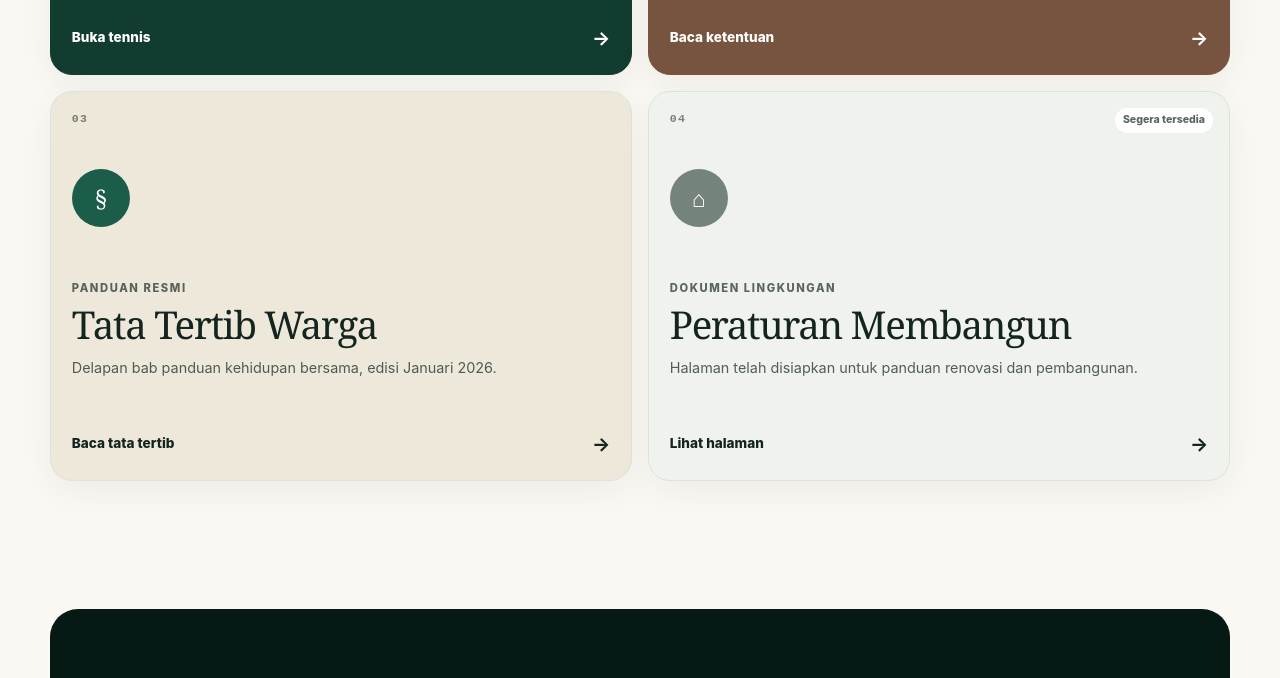
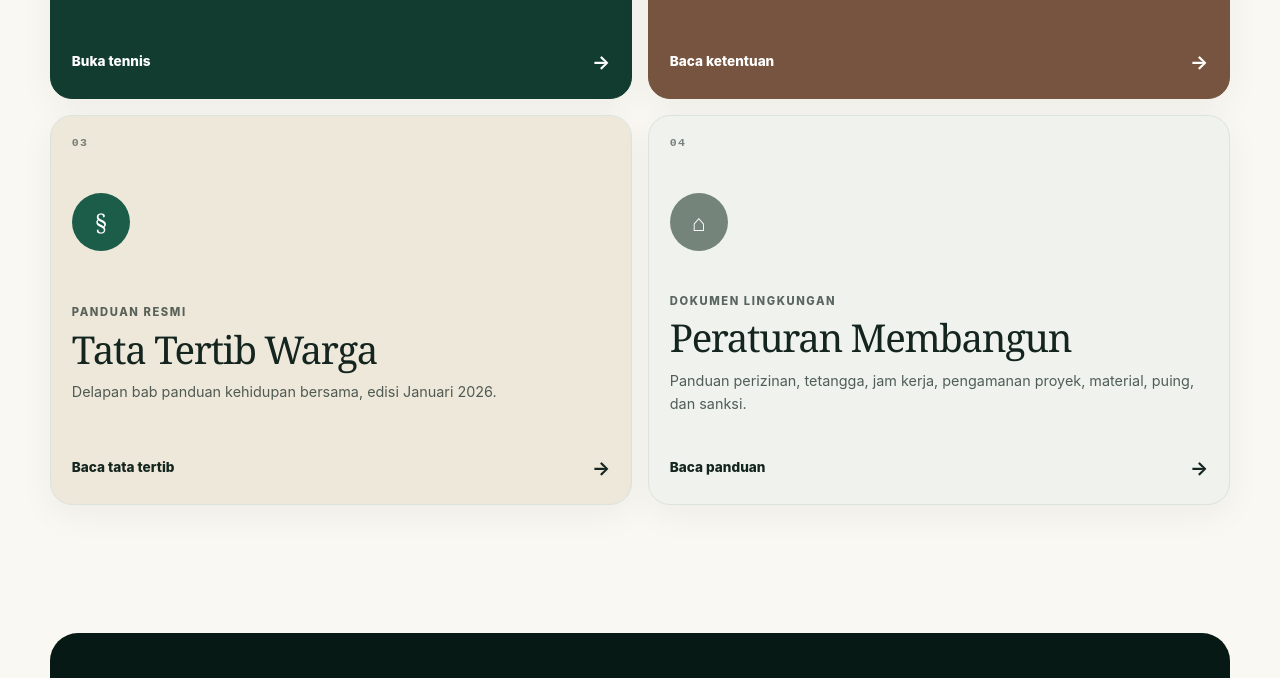
Before and after one commit to calibhden/virgimontela-tennis-rw008, a plain HTML site: page index.html in a window 1280 px wide. Shown: the part 1432-2110 px from the top of the page. Drawn offline with Linux system fonts and the light colour scheme.

Commit message:
Update building rules portal card

```diff
--- a/index.html
+++ b/index.html
@@ -1,3 +1,4 @@
+/opt/homebrew/Library/Homebrew/cmd/shellenv.sh: line 18: /bin/ps: Operation not permitted
 <!doctype html>
 <html lang="id">
 <head>
@@ -80,12 +81,11 @@
 
         <a class="service-card building" href="/peraturanmembangun">
           <span class="service-number">04</span>
-          <span class="service-status">Segera tersedia</span>
           <div class="service-icon" aria-hidden="true">⌂</div>
           <p class="service-kicker">Dokumen lingkungan</p>
           <h3>Peraturan Membangun</h3>
-          <p>Halaman telah disiapkan untuk panduan renovasi dan pembangunan.</p>
-          <span class="service-link">Lihat halaman <b>→</b></span>
+          <p>Panduan perizinan, tetangga, jam kerja, pengamanan proyek, material, puing, dan sanksi.</p>
+          <span class="service-link">Baca panduan <b>→</b></span>
         </a>
       </div>
     </section>
```
